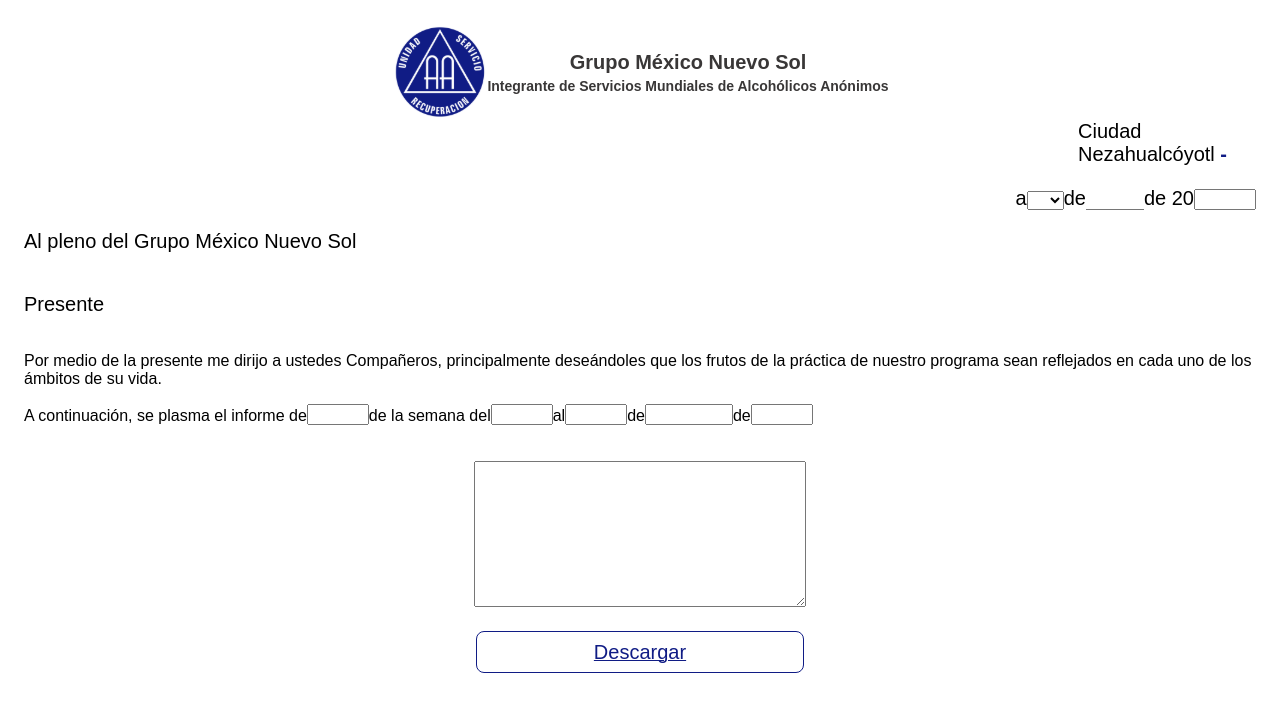
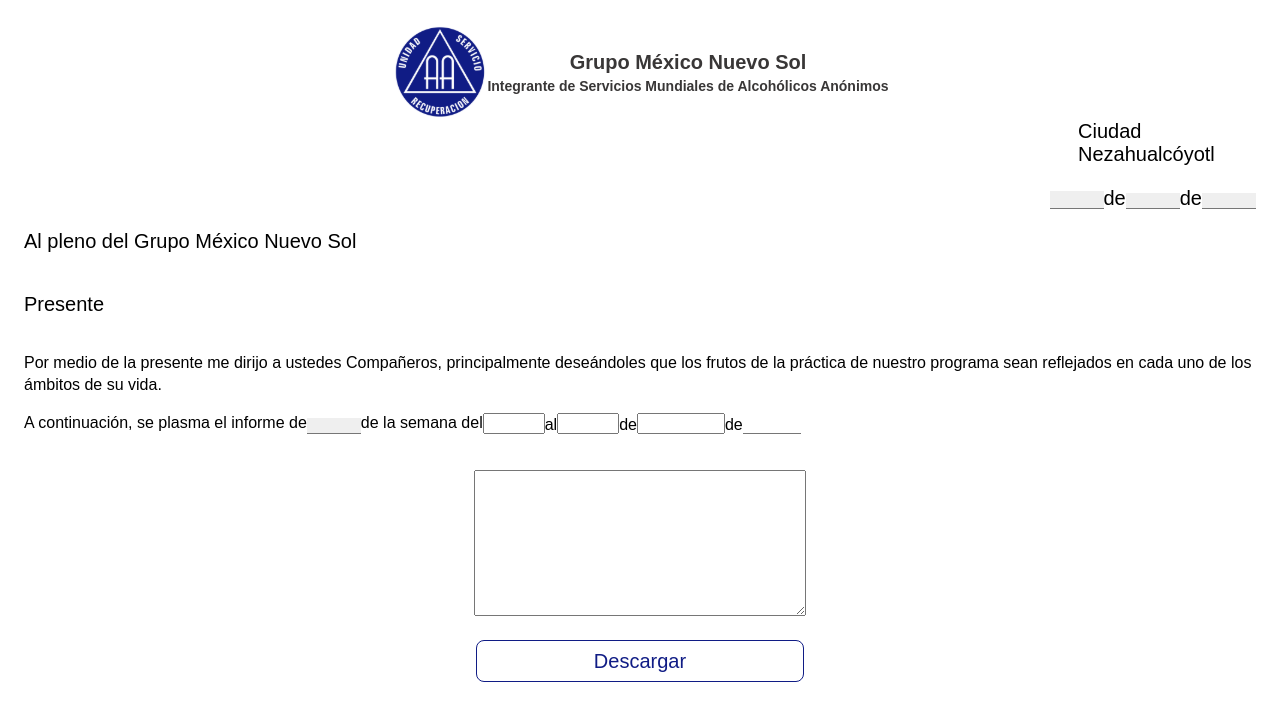
Before and after one commit to Lariicsa/minuta-aa, a Vue app: page / in a window 1280 px wide. Shown: the top 720 px of the page. Built offline with nearby package versions, Linux system fonts and the light colour scheme.

Commit message:
Set v-model and selects values

```diff
--- a/src/components/FormAA.vue
+++ b/src/components/FormAA.vue
@@ -1,38 +1,73 @@
 <!-- @format -->
 
 <script setup>
-	import { ref } from "vue";
+	import { onMounted, ref } from "vue";
 	const dateDay = ref(null);
 	const dateMonth = ref(null);
 	const dateYear = ref(null);
+	const activity = ref(null);
+	const activities = ref(null);
+	const activityDayStart = ref(null);
+	const activityDayEnd = ref(null);
+	const activityMonth = ref(null);
+	const activityYear = ref(null);
+
+	const months = Array.from({ length: 12 }, (item, i) => {
+		return new Date(0, i).toLocaleString("es-US", { month: "long" });
+	});
+
+	const activitiesList = [
+		"Comité de Información Pública",
+		"Comité de Información Pública",
+		"Comité de Literatura",
+		"Comité de Revista Plenitud",
+		"Representante de Servicios Generales",
+	];
 </script>
 <template>
-
 	<div class="flex w-full items-baseline flex-wrap justify-end">
 		<div class="flex w-full items-baseline justify-end mb-2">
 			<div class="w-[178px] text-[16px] sm:text-[20px] font-normal">
-        Ciudad Nezahualcóyotl <strong class="text-blue font-bold">{{ dateDay }} - {{dateMonth  }}</strong>
+				Ciudad Nezahualcóyotl
 			</div>
 		</div>
 
-    <div class="flex w-auto h-[36px] text-[16px] sm:text-[20px] justify-center items-end">
+		<div
+			class="flex w-auto h-[36px] text-[16px] sm:text-[20px] justify-center items-end">
 			<div class="flex w-auto items-end justify-start">
 				<div class="custom-select custom-select custom-select::after">
-					<label>a</label>
-          <select v-model="dateDay" type="number">
-            <option v-for="i in 32" :key="i" :value="i">{{ i }}</option>
+					<select
+						v-model="dateDay"
+						class="w-[54px] border border-b-1 border-t-0 border-l-0 border-r-0 text-[16px] text-blue">
+						<option disabled value="">Selecciona un día</option>
+						<option v-for="i in 31" :key="i" :value="i">{{ i }}</option>
 					</select>
 				</div>
 			</div>
 
 			<div class="flex w-auto items-end justify-start">
 				<label>de</label>
-        <input v-model="dateMonth" type="text" class="w-[54px] border border-b-1 border-t-0 border-l-0 border-r-0" />
+				<div class="custom-select custom-select custom-select::after">
+					<select
+						v-model="dateMonth"
+						class="w-[54px] border border-b-1 border-t-0 border-l-0 border-r-0">
+						<option disabled value="">Selecciona un día</option>
+						<option v-for="month in months" :key="month" :value="month">
+							{{ month }}
+						</option>
+					</select>
 				</div>
-
+			</div>
+			de
 			<div class="flex w-auto items-end justify-start">
-        <label>de 20</label>
-        <input v-model="dateYear" type="number" class="w-[54px]" />
+				<div class="custom-select custom-select custom-select::after">
+					<select
+						v-model="dateYear"
+						class="w-[54px] border border-b-1 border-t-0 border-l-0 border-r-0">
+						<option disabled value="">Selecciona un día</option>
+						<option v-for="i in 40" :key="i" :value="i">{{ i }}</option>
+					</select>
+				</div>
 			</div>
 		</div>
 	</div>
@@ -42,19 +77,31 @@
 			Al pleno del Grupo México Nuevo Sol
 		</p>
 		<p class="flex w-auto text-[16px] sm:text-[20px] font-normal">Presente</p>
-		<p class="text-[16px] font-normal">
+		<p class="text-[16px] font-normal leading-snug">
 			Por medio de la presente me dirijo a ustedes Compañeros, principalmente
 			deseándoles que los frutos de la práctica de nuestro programa sean
 			reflejados en cada uno de los ámbitos de su vida.
 		</p>
 		<div class="flex w-auto items-end justify-start flex-wrap">
-			<label class="text-[16px] font-normal"
+			<label class="text-[16px] font-normal leading-snug"
 				>A continuación, se plasma el informe de</label
 			>
-			<input v-model="activity" type="number" class="w-[54px]" />
+			<div class="custom-select custom-select custom-select::after">
+				<select
+					v-model="acitvity"
+					class="w-[54px] border border-b-1 border-t-0 border-l-0 border-r-0">
+					<option disabled value="">Selecciona un día</option>
+					<option
+						v-for="activity in activitiesList"
+						:key="activity"
+						:value="activity">
+						{{ activity }}
+					</option>
+				</select>
+			</div>
 
 			<div class="flex w-auto items-end justify-start">
-				<label class="text-[16px] font-normal">de la semana del</label>
+				<label class="text-[16px] font-normal leading-snug">de la semana del</label>
 				<input v-model="activityDayStart" type="number" class="w-[54px]" />
 			</div>
 
@@ -68,7 +115,10 @@
 			</div>
 			<div class="flex w-auto items-end justify-start">
 				<label class="text-[16px] font-normal">de</label>
-				<input v-model="activityYear" type="number" class="w-[54px]" />
+				<input
+					v-model="activityYear"
+					type="number"
+					class="w-[54px] border border-b-1 border-t-0 border-l-0 border-r-0" />
 			</div>
 		</div>
 	</div>
@@ -82,13 +132,23 @@
 	</div>
 	<div class="flex justify-start mt-6">
 		<a
-			class="text-[20px] text-blue print:hidden flex flex-col justify-center items-center bg-white border-blue border border-solid rounded-lg hover:bg-blue hover:text-white w-[326px] h-[40px] decoration-0"
+			class="text-[20px] text-blue print:hidden flex flex-col justify-center items-center bg-white border-blue border border-solid rounded-lg hover:bg-blue hover:text-white w-[326px] h-[40px] no-underline"
 			href="javascript:window.print();"
 			>Descargar</a
 		>
 	</div>
 </template>
 
+<style>
+	select {
+		/* for Firefox */
+		-moz-appearance: none;
+		/* for Safari, Chrome, Opera */
+		-webkit-appearance: none;
+	}
 
-
-st
+	/* for IE10 */
+	select::-ms-expand {
+		display: none;
+	}
+</style>
```
Lines whose indentation alone changed are shown as unchanged.
